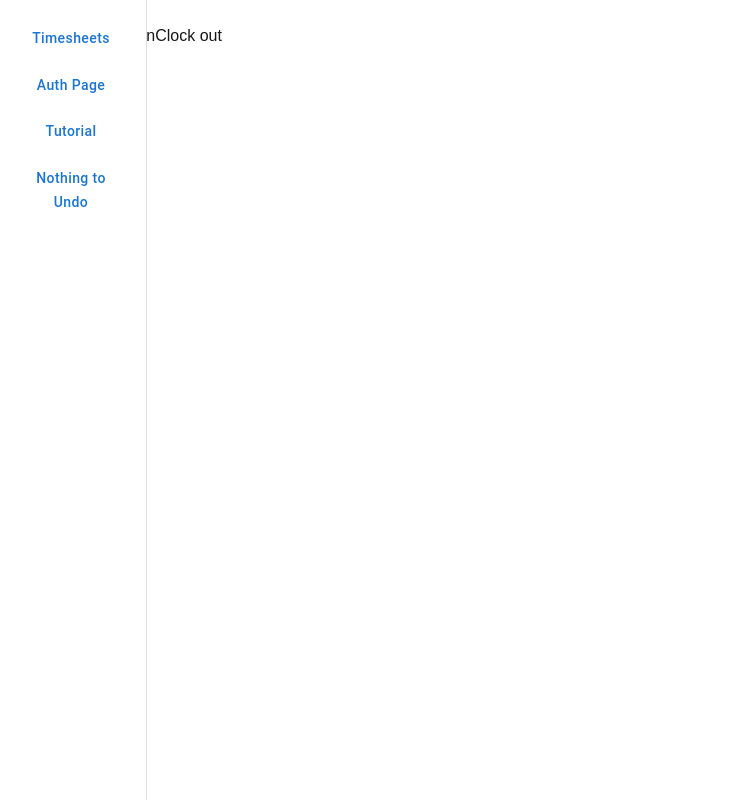
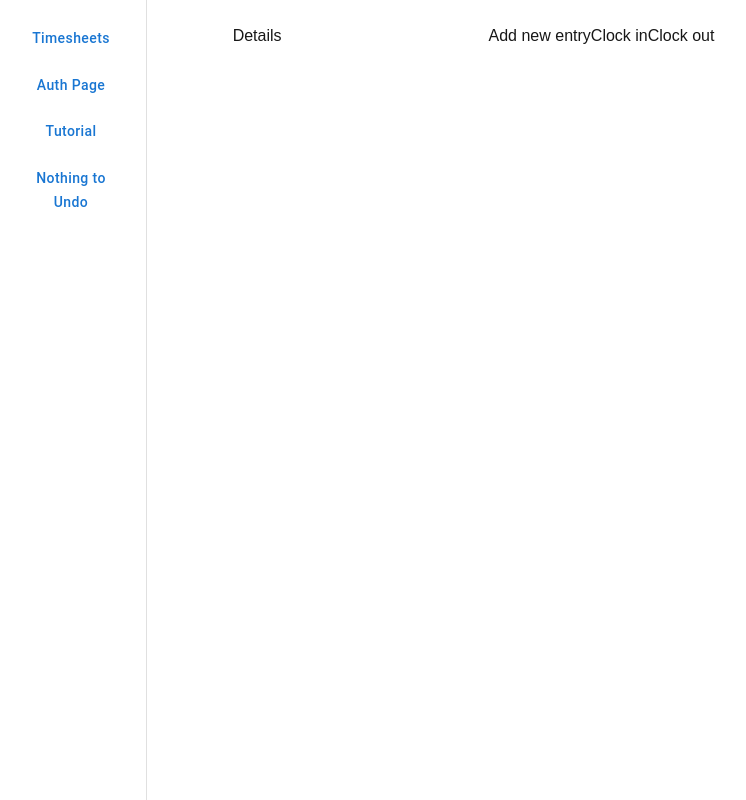
Before and after one commit to I-s-aac/react-timesheet-project, a Next.js app in the folder react-timesheet/: page /timesheets-list/timesheet-content-list/1 in a window 1280 px wide. Shown: the whole page, without its empty margins (4-750 px from the left). Built offline with nearby package versions, Linux system fonts and the light colour scheme; no server answers; what @mui/material-nextjs would draw is missing.

Commit message:
added custom title and detail to timesheet item elements Fri, Dec 13, 2024  9:28:26 AM

```diff
--- a/react-timesheet/src/app/page.tsx
+++ b/react-timesheet/src/app/page.tsx
@@ -2,6 +2,6 @@
 import { redirect } from "next/navigation";
 
 export default function Home() {
-  // Redirect to timesheets-list as the starting page
-  redirect("/tutorial");
+  // redirect to timesheets-list as the starting page
+  redirect("/timesheets-list");
 }
--- a/react-timesheet/src/app/timesheets-list/timesheet-content-list/[timesheetId]/page.tsx
+++ b/react-timesheet/src/app/timesheets-list/timesheet-content-list/[timesheetId]/page.tsx
@@ -9,7 +9,7 @@ import { saveTimesheetItem } from "@/services/timesheet";
 import { Timestamp } from "firebase/firestore";
 import Link from "next/link";
 import { useParams } from "next/navigation";
-import { useState } from "react";
+import { useRef, useState } from "react";
 
 export default function Page() {
   /* planned functionality/stuff
@@ -22,8 +22,20 @@ export default function Page() {
   const { userId } = useUserContext();
   const { setTimesheets } = useTimesheetContext();
 
+  const titleInput = useRef<any>(null);
+  const detailInput = useRef<any>(null);
+
   const [title, setTitle] = useState<string>("Edit");
   const [detail, setDetail] = useState<string>("Edit");
+
+  const clearInputs = () => {
+    if (titleInput.current?.value && detailInput.current?.value) {
+      titleInput.current.value = "";
+      detailInput.current.value = "";
+      setTitle("");
+      setDetail("");
+    }
+  };
 
   if (timesheetId && typeof timesheetId === "string") {
     // create a timesheet item
@@ -32,8 +44,8 @@ export default function Page() {
         id: "",
         in: Timestamp.now(),
         out: Timestamp.now(),
-        detail: title,
-        title: detail,
+        title: title,
+        detail: detail,
       };
       if (timesheetId) {
         try {
@@ -53,9 +65,30 @@ export default function Page() {
         <div className="flex flex-col">
           <Link href="../">go back</Link>
           <div className="flex flex-col">
+            <label>
+              Title
+              <input
+                ref={titleInput}
+                type="text"
+                onChange={(e) => {
+                  setTitle(e.target.value);
+                }}
+              />
+            </label>
+            <label>
+              Details
+              <input
+                ref={detailInput}
+                type="text"
+                onChange={(e) => {
+                  setDetail(e.target.value);
+                }}
+              />
+            </label>
             <button
               onClick={() => {
                 handleCreateTimesheetItem();
+                clearInputs();
               }}
             >
               Add new entry
--- a/react-timesheet/src/components/TimesheetElement.tsx
+++ b/react-timesheet/src/components/TimesheetElement.tsx
@@ -58,7 +58,6 @@ const TimesheetElement: React.FC<TimesheetElementProps> = ({
               show details
             </Link>
           )}
-          {/* IMPORTANT, HIDE DELETE BUTTON IN THE TIMESHEETITEM LIST */}
           <button
             onClick={() => {
               handleDeleteTimesheet(timesheet.id);
--- a/react-timesheet/src/services/timesheet.ts
+++ b/react-timesheet/src/services/timesheet.ts
@@ -11,7 +11,6 @@ import {
   getDoc,
 } from "firebase/firestore";
 import { undoTypes } from "@/contexts/UndoContext";
-import { LocationOn } from "@mui/icons-material";
 
 export type Timesheet = {
   id: string;
```
